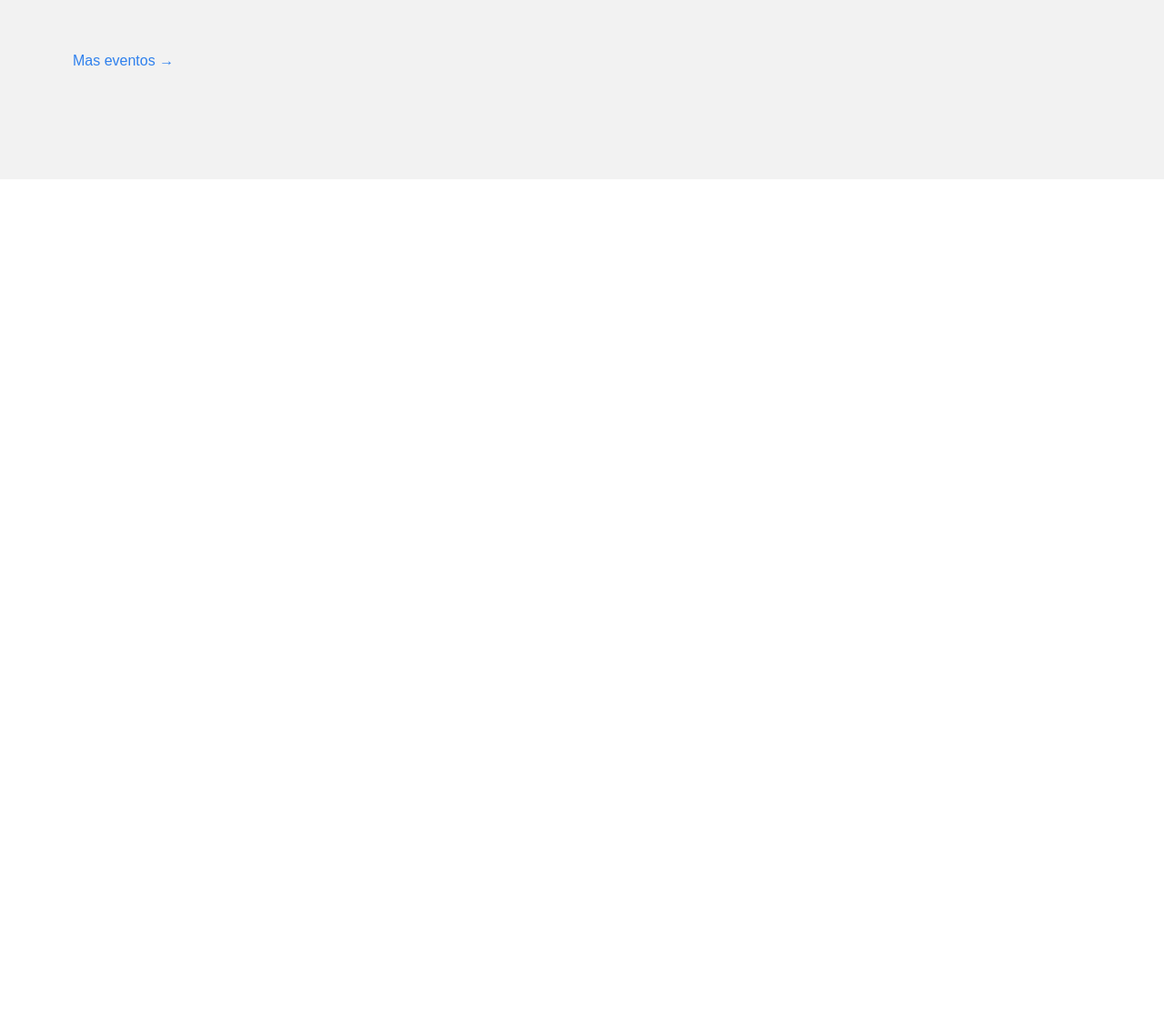
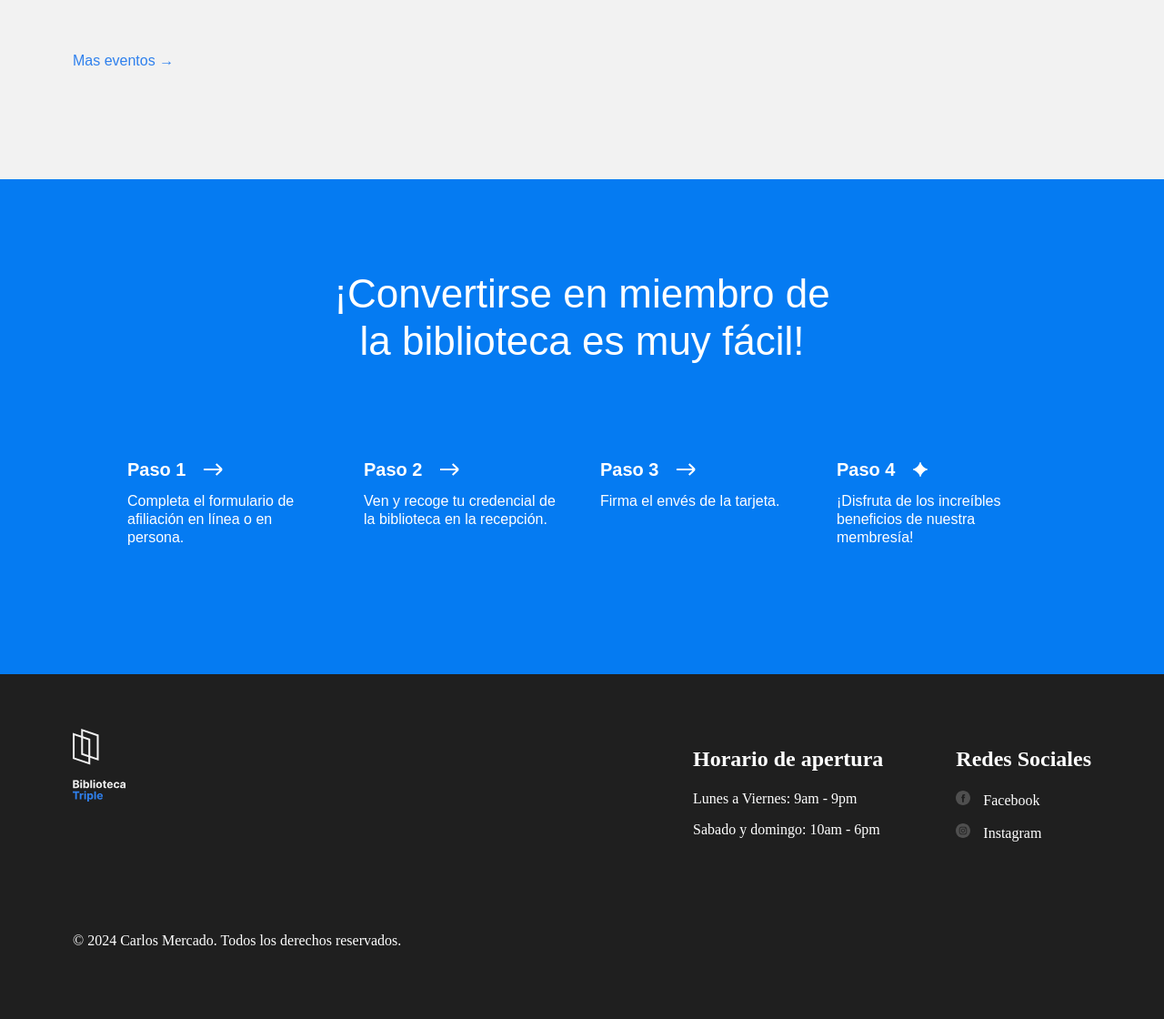
Before and after one commit to ceduardomv93-cyber/web_project_library_es, a plain HTML site: page index.html in a window 1280 px wide. Shown: the part 2845-3965 px from the top of the page at 91% size. Before the commit the page ends 3042 px from the top, so only its background shows below. Drawn offline with Linux system fonts and the light colour scheme.

Commit message:
pagina completada

```diff
--- a/index.html
+++ b/index.html
@@ -28,10 +28,10 @@
               <a class="nav__link" href="#events">Eventos</a>
             </li>
             <li>
-              <a class="nav__link">Conviertete en miembro</a>
+              <a class="nav__link" href="#membership">Conviertete en miembro</a>
             </li>
             <li>
-              <a class="nav__link">Contactos</a>
+              <a class="nav__link" href="#contact">Contactos</a>
             </li>
           </ul>
         </nav>
@@ -218,7 +218,106 @@
             </div>
           </div>
         </section>
+        <section class="membership" id="membership">
+          <h2 class="membership__title">
+            ¡Convertirse en miembro de la biblioteca es muy fácil!
+          </h2>
+          <ul class="membership__steps">
+            <li class="step">
+              <h3 class="step__title">
+                Paso 1
+                <img
+                  src="./images/icon_step_forward.svg"
+                  alt="icon forward"
+                  class="step__icon"
+                />
+              </h3>
+              <p class="step__description">
+                Completa el formulario de afiliación en línea o en persona.
+              </p>
+            </li>
+            <li class="step">
+              <h3 class="step__title">
+                Paso 2
+                <img
+                  src="./images/icon_step_forward.svg"
+                  alt="icon forward"
+                  class="step__icon"
+                />
+              </h3>
+              <p class="step__description">
+                Ven y recoge tu credencial de la biblioteca en la recepción.
+              </p>
+            </li>
+            <li class="step">
+              <h3 class="step__title">
+                Paso 3
+                <img
+                  src="./images/icon_step_forward.svg"
+                  alt="icon forward"
+                  class="step__icon"
+                />
+              </h3>
+              <p class="step__description">Firma el envés de la tarjeta.</p>
+            </li>
+            <li class="step">
+              <h3 class="step__title">
+                Paso 4
+                <img
+                  src="./images/icon_step_finish.svg"
+                  alt="icon finish"
+                  class="step__icon"
+                />
+              </h3>
+              <p class="step__description">
+                ¡Disfruta de los increíbles beneficios de nuestra membresía!
+              </p>
+            </li>
+          </ul>
+        </section>
       </main>
     </div>
   </body>
+  <footer class="footer">
+    <div class="footer__columns" id="contact">
+      <div class="footer__column">
+        <img
+          src="./images/logo_white.svg"
+          alt="Triple Peaks Logo "
+          class="footer__logo"
+        />
+        <div class="footer__column_content_hours">
+          <h2 class="footer__column-heading">Horario de apertura</h2>
+          <ul class="footer__list">
+            <li class="footer__list-item">Lunes a Viernes: 9am - 9pm</li>
+            <li class="footer__list-item">Sabado y domingo: 10am - 6pm</li>
+          </ul>
+        </div>
+        <div class="footer__column_content_social">
+          <h2 class="footer__column-heading">Redes Sociales</h2>
+          <ul class="footer__list">
+            <li class="footer__list-item">
+              <img
+                src="./images/facebook_white.svg"
+                alt="facebook icon"
+                class="footer__social-icon"
+              />
+              <a href="#" class="footer__column-link">Facebook</a>
+            </li>
+            <li class="footer__list-item">
+              <img
+                src="./images/instagram_white.svg"
+                alt="instagram icon"
+                class="footer__social-icon"
+              />
+              <a href="#" class="footer__column-link">Instagram</a>
+            </li>
+          </ul>
+        </div>
+      </div>
+    </div>
+    <p class="footer__copyright">
+      &copy; 2024 Carlos Mercado. Todos los derechos reservados.
+    </p>
+  </footer>
 </html>
--- a/styles/style.css
+++ b/styles/style.css
@@ -262,3 +262,102 @@
   font-size: 14px;
   margin: 0;
 }
+.membership {
+  padding: 100px 0 140px;
+  background-color: #057bf2;
+  color: #ffffff;
+}
+
+.membership__title {
+  max-width: 574px;
+  margin: 0 auto;
+  text-align: center;
+  font-size: 44px;
+  font-weight: 500;
+  line-height: 52px;
+}
+
+.membership__steps {
+  list-style-type: none;
+  padding: 0;
+  margin: 100px 0 0;
+  display: flex;
+  justify-content: center;
+  gap: 40px;
+  /* Agrega estilos */
+}
+
+.step {
+  width: 220px;
+  display: flex;
+  flex-direction: column;
+  /* Agrega estilos */
+}
+
+.step__title {
+  margin: 0;
+  font-size: 20px;
+  line-height: 30px;
+  font-weight: 700;
+  display: flex;
+  align-items: center;
+}
+
+.step__icon {
+  margin-left: 20px;
+}
+
+.step__description {
+  margin: 10px 0 0;
+}
+
+.footer {
+  box-sizing: border-box;
+  background-color: #1f1f1f;
+  color: white;
+  padding: 60px 80px;
+}
+
+.footer__column {
+  display: flex;
+}
+
+.footer__column_content_hours {
+  margin-left: auto;
+}
+
+.footer__column_content_social {
+  margin-left: 80px;
+}
+
+.footer__logo {
+  width: 58px;
+  height: 80px;
+}
+
+.footer__column-heading {
+  margin-bottom: 20px;
+}
+
+.footer__list {
+  list-style-type: none;
+  padding: 0;
+  margin: 0;
+  display: flex;
+  flex-direction: column;
+  row-gap: 16px;
+}
+.footer__column-link {
+  color: white;
+  text-decoration: none;
+}
+
+.footer__social-icon {
+  width: 16px;
+  height: 16px;
+  margin-right: 10px;
+}
+
+.footer__copyright {
+  margin-top: 100px;
+}
```
